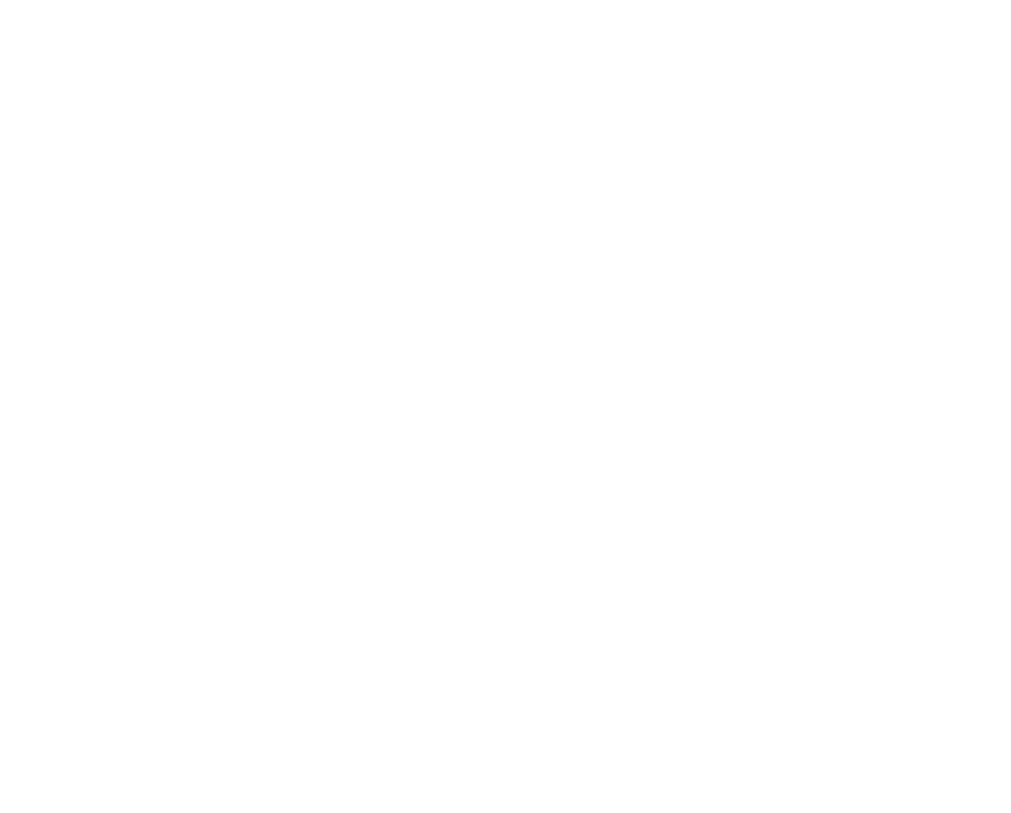
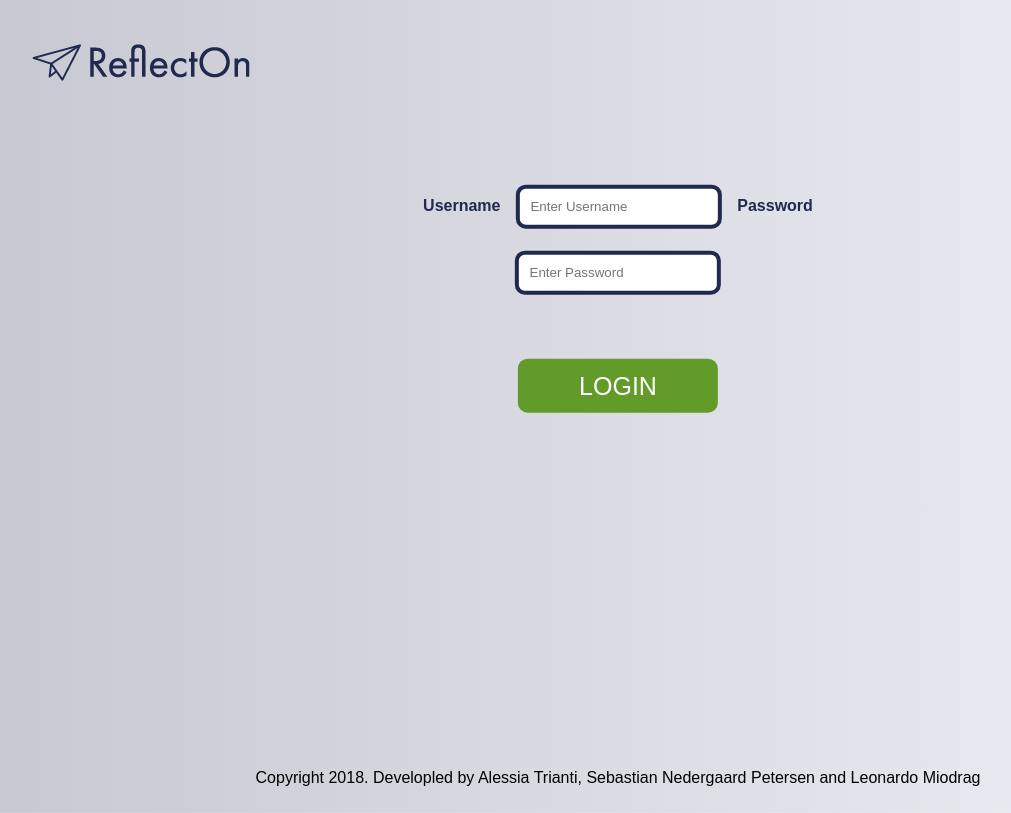
Before and after one commit to aletrianti/journal-app-ucn, a website: page public/views/login.html in a window 1280 px wide. Shown: the whole page, without its empty margins (22-1033 px from the left). Drawn offline with Linux system fonts and the light colour scheme; a web font is replaced by a local one.

Commit message:
Login almost done

```diff
--- a/public/style.css
+++ b/public/style.css
@@ -46,9 +46,20 @@ h1, h2 {
     overflow: none;
 }
 
+#loginbody {
+    width: 100%;
+    height: 100vh;
+    background-image: linear-gradient(to right, #C8C8D2 , #EFEFF7) ;
+    background-size: cover;
+    background-position: center;
+    background-repeat: no-repeat;
+    overflow: none;
+}
+
 #landinglogin {
     text-align: center;
     position: absolute;
+    float: none;
     top: 40%;
     left: 50%;
     transform: translate(-50%,-50%);
@@ -58,6 +69,17 @@ h1, h2 {
     font-size: 45px;
 }
 
+#loginform {
+    text-align: center;
+    position: absolute;
+    display: inline-block;
+    top: 40%;
+    left: 50%;
+    transform: translate(-50%,-50%);
+    color: #1F2A4E;
+}
+
+/*ADD SHADOW */
 #loginbutton {
     margin: 10% auto;
     display: block;
@@ -70,3 +92,24 @@ h1, h2 {
     color:white;
     text-transform: uppercase;
 }
+
+/*ADD SHADOW */
+#loginsubmit {
+    margin: 10% auto;
+    display: block;
+    width: 200px;
+    padding: 2.3%;
+    border: 0px solid transparent;
+    border-radius: 10px;
+    background-color: #629B29;
+    font-size: 25px;
+    color:white;
+    text-transform: uppercase;
+}
+
+input {
+    margin: 2%;
+    padding: 2%;
+    border: #1F2A4E 4px solid;
+    border-radius: 10px;
+}
--- a/public/views/login.html
+++ b/public/views/login.html
@@ -0,0 +1,31 @@
+<!DOCTYPE html>
+<html>
+<head>
+    <meta charset="utf-8" />
+    <meta http-equiv="X-UA-Compatible" content="IE=edge">
+    <title>Login - ReflectOn</title>
+    <meta name="viewport" content="width=device-width, initial-scale=1">
+    <link rel="stylesheet" type="text/css" media="screen" href="../style.css" />
+    <link rel="stylesheet" href="https://use.typekit.net/bbu4tzr.css">
+    <script src="../public.js"></script>
+</head>
+<body id="loginbody">
+    <header>
+        <img src="../images/logo.png">
+    </header>
+
+    <div id="loginform">
+        <label for="uname"><b>Username</b></label>
+        <input type="text" placeholder="Enter Username" name="uname" required>
+
+        <label for="psw"><b>Password</b></label>
+        <input type="password" placeholder="Enter Password" name="psw" required>
+
+        <button id="loginsubmit" type="submit">Login</button>
+    </div>
+
+    <footer>
+        <p>Copyright 2018. Developled by Alessia Trianti, Sebastian Nedergaard Petersen and Leonardo Miodrag</p>
+    </footer>
+</body>
+</html>
```
